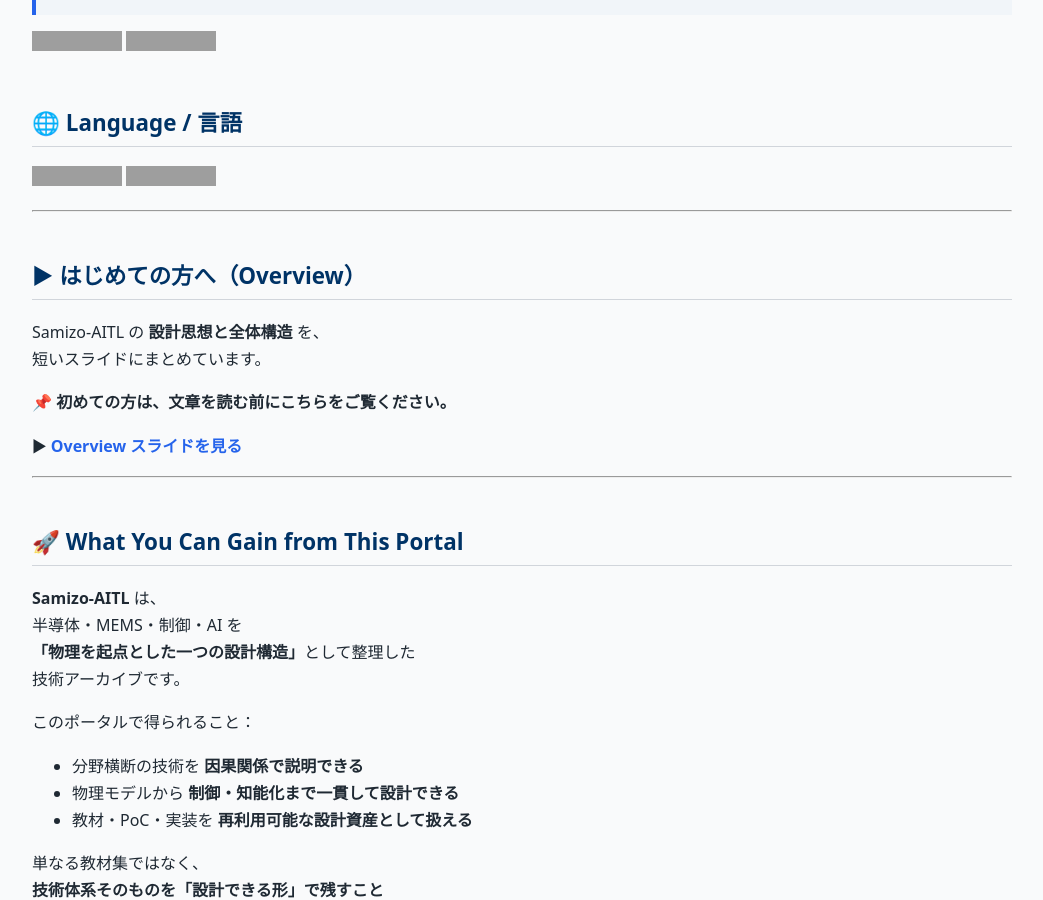
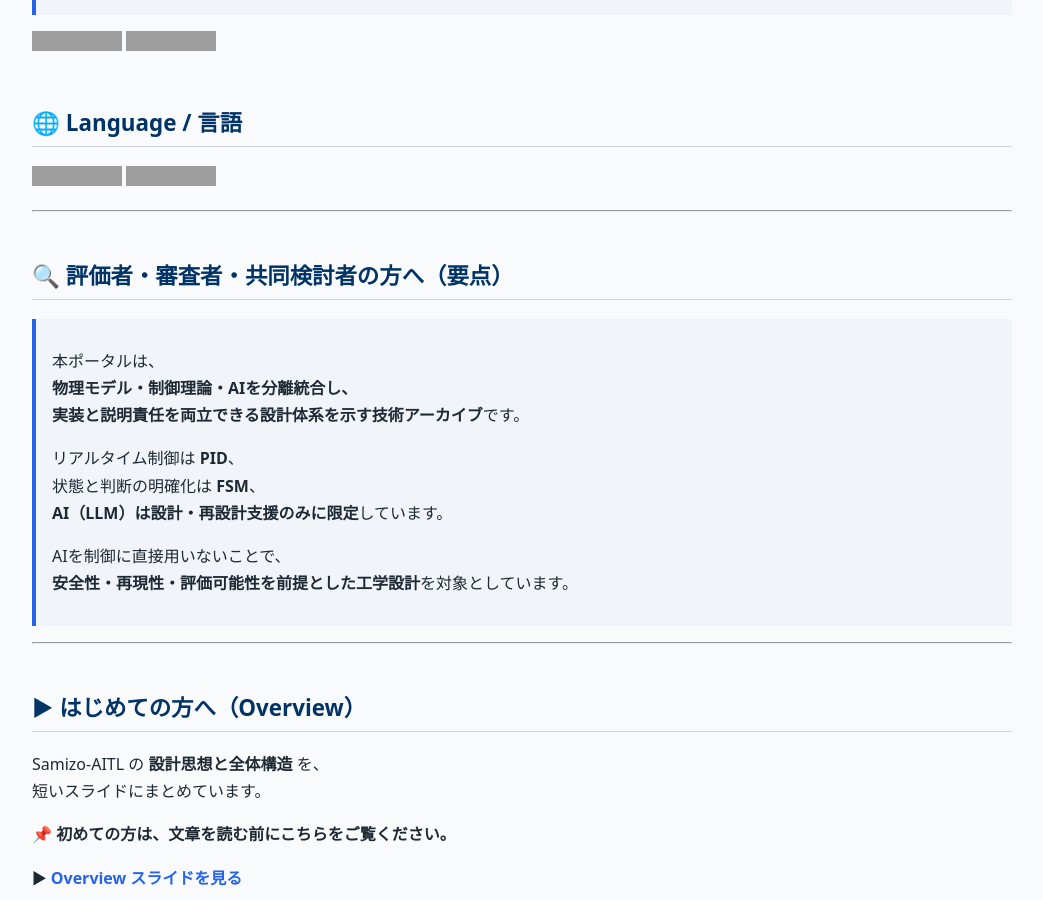
Before and after one commit to Samizo-AITL/Samizo-AITL.github.io, a Jekyll site: the page built from portal/index.md, in a window 1280 px wide and 900 px high, scrolled down 273 px. Shown: the whole window, without its empty margins (118-1161 px from the left). Built offline with Jekyll 4.4.1, drawn with Linux system fonts in a browser that asks for light colours; grey boxes are pictures that could not be loaded.

Commit message:
Update index.md

```diff
--- a/portal/index.md
+++ b/portal/index.md
@@ -16,6 +16,21 @@ description: 物理からデバイス、制御、知能化までを因果構造
 ## 🌐 Language / 言語
 [![English Version](https://img.shields.io/badge/English-Version-blue?logo=github)](https://samizo-aitl.github.io/portal/en/)
 [![Japanese Version](https://img.shields.io/badge/Japanese-Version-brightgreen?logo=github)](https://samizo-aitl.github.io/portal/)
+
+---
+
+## 🔍 評価者・審査者・共同検討者の方へ（要点）
+
+> 本ポータルは、
+> **物理モデル・制御理論・AIを分離統合し、
+> 実装と説明責任を両立できる設計体系を示す技術アーカイブ**です。
+>
+> リアルタイム制御は **PID**、
+> 状態と判断の明確化は **FSM**、
+> **AI（LLM）は設計・再設計支援のみに限定**しています。
+>
+> AIを制御に直接用いないことで、
+> **安全性・再現性・評価可能性を前提とした工学設計**を対象としています。
 
 ---
 
```
